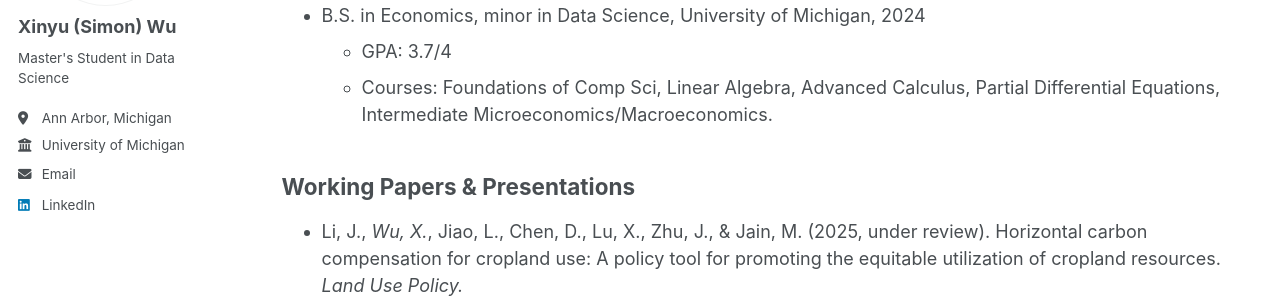
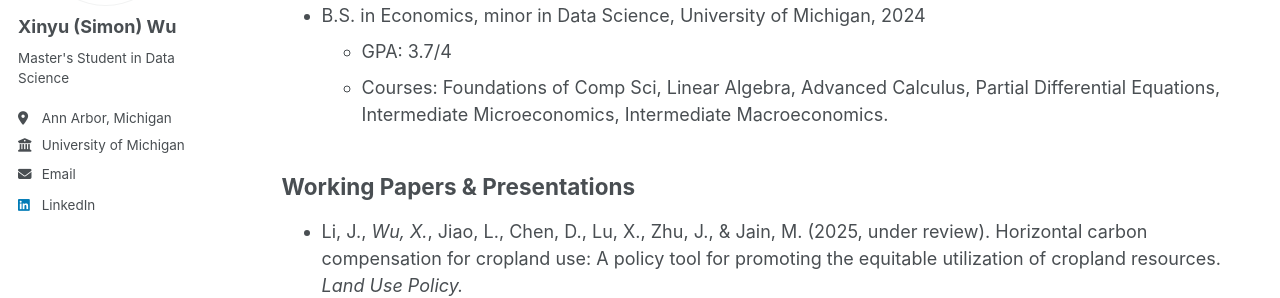
Before and after one commit to Simonxyw/simonxyw.github.io, a Jekyll site: the page built from _pages/cv.md, in a window 1280 px wide and 900 px high. Shown: the part 329-627 px from the top of the window. Built offline with Jekyll 4.4.1, drawn with Linux system fonts in a browser that asks for light colours.

Commit message:
Update cv.md

```diff
--- a/_pages/cv.md
+++ b/_pages/cv.md
@@ -16,7 +16,7 @@ Education
   * Courses: Data Structures and Algorithms, Regression and Data Analysis, Principles of GIS, Database Application.
 * B.S. in Economics, minor in Data Science, University of Michigan, 2024
   * GPA: 3.7/4
-  * Courses: Foundations of Comp Sci, Linear Algebra, Advanced Calculus, Partial Differential Equations, Intermediate Microeconomics/Macroeconomics.
+  * Courses: Foundations of Comp Sci, Linear Algebra, Advanced Calculus, Partial Differential Equations, Intermediate Microeconomics, Intermediate Macroeconomics.
 
 Working Papers & Presentations
 -----
```
